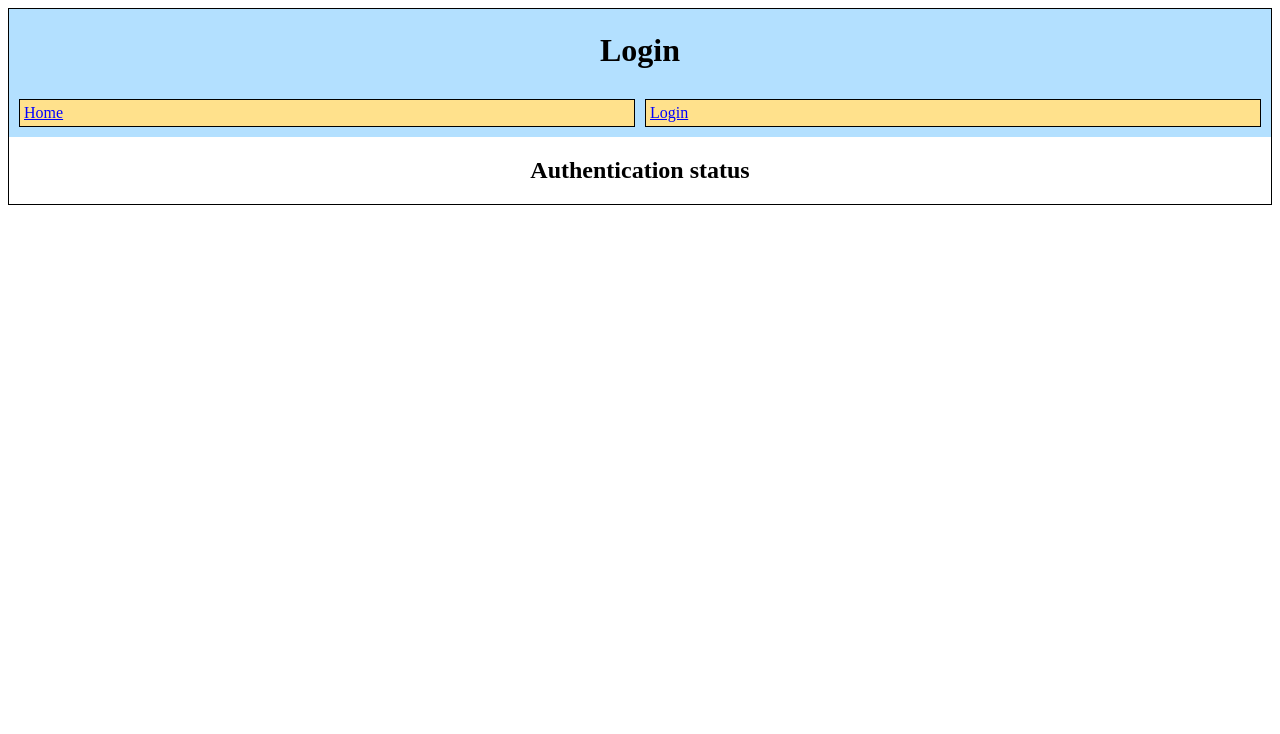
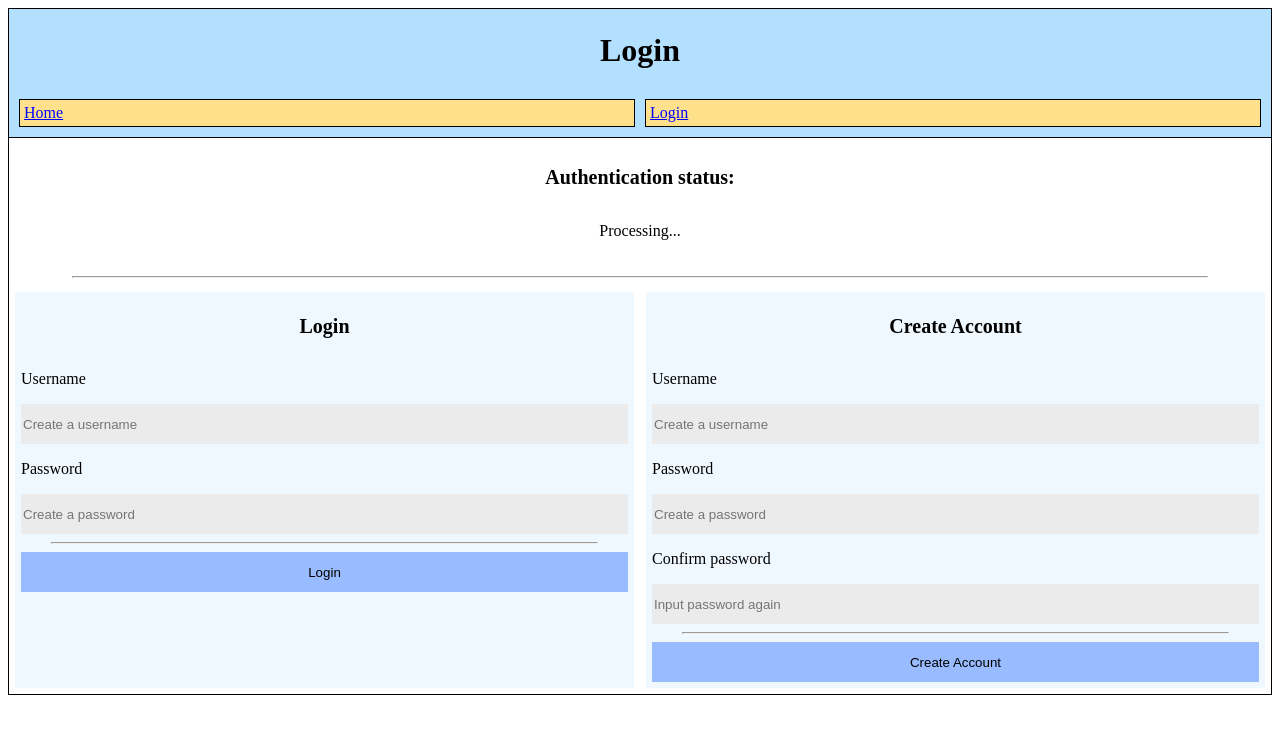
Before and after one commit to sudo75/alphabeta, a website: page public/login/login.html in a window 1280 px wide. Drawn offline with Linux system fonts and the light colour scheme.

Commit message:
added login screen, no functionality yet

```diff
--- a/public/global/page-header.js
+++ b/public/global/page-header.js
@@ -11,7 +11,6 @@ class PageHeader extends HTMLElement {
             <style>
                 header {
                     width: 100%;
-                    min-width: 300px;
 
                     display: flex;
                     justify-content: center;
@@ -23,6 +22,8 @@ class PageHeader extends HTMLElement {
 
                     background-color: #b3e0ff;
                     box-sizing: border-box;
+
+                    border-bottom: 1px solid black;
                 }
 
                 .title {
--- a/public/global/styling.css
+++ b/public/global/styling.css
@@ -1,5 +1,6 @@
 body {
     border: 1px solid black;
+    min-width: 300px;
 }
 
 .main {
--- a/public/login/login.css
+++ b/public/login/login.css
@@ -1,9 +1,74 @@
-
+* {
+    box-sizing: border-box;
+}
 
 h2 {
     text-align: center;
+    font-size: 20px;
+    font-weight: bold;
 }
 
 .auth_status {
+    display: flex;
+    flex-direction: column;
+    justify-content: center;
     width: 100%;
+
+    text-align: center;
+
+    padding: 12px;
 }
+
+.auth_info {
+    font-size: 16px;
+}
+
+
+.auth_container {
+    width: 100%;
+    display: flex;
+}
+
+.auth_menu {
+    display: flex;
+    flex-direction: column;
+    flex: 1;
+
+    margin: 6px;
+    padding: 6px;
+
+    background-color: aliceblue;
+
+}
+
+button {
+    height: 40px;
+    border: none;
+    background-color: #98bcff;
+
+    cursor: pointer;
+
+    transition: transform 0.2s ease;
+}
+
+button:hover {
+    transform: scale(1.01);
+    background-color: #7caaff;
+}
+
+button:active {
+    transform: scale(0.99);
+}
+
+
+input {
+    height: 40px;
+    border: none;
+    outline: none;
+
+    background-color: #ebebeb;
+}
+
+input:focus {
+    border: 1px solid grey;
+}
--- a/public/login/login.html
+++ b/public/login/login.html
@@ -15,21 +15,43 @@
 
     <main>
         <div class="auth_status">
-            <h2>Authentication status</h2>
+            <h2>Authentication status: </h2>
+            <p class="auth_info">Processing...</p>
         </div>
 
+        <hr style="width: 90%;">
+
         <div class="auth_container">
-            <div class="auth_menu" id="login">
+            <div class="auth_menu" id="auth_menu_login">
+                <h2>Login</h2>
+                <p>Username</p>
+                <input type="text" placeholder="Create a username">
+                <p>Password</p>
+                <input type="text" placeholder="Create a password">
 
+                <hr style="width: 90%;">
+
+                <button id="create_account">Login</button>
             </div>
 
-            <div class="auth_menu" id="new_user">
+            <div class="auth_menu" id="auth_menu_create_account">
+                <h2>Create Account</h2>
+                <p>Username</p>
+                <input type="text" placeholder="Create a username">
+                <p>Password</p>
+                <input type="text" placeholder="Create a password">
+                <p>Confirm password</p>
+                <input type="text" placeholder="Input password again">
 
+                <hr style="width: 90%;">
+
+                <button id="create_account">Create Account</button>
             </div>
 
         </div>
     </main>
 
     <script src="../global/page-header.js"></script>
+    <script src="./login.js"></script>
 </body>
 </html>
--- /dev/null
+++ b/public/login/login.js
@@ -0,0 +1,27 @@
+// Authentication status
+const ele_auth_info = document.querySelector('.auth_info');
+
+async function isLoggedIn() {
+    try {
+
+
+
+    } catch (err) {
+        console.error(err);
+    }
+}
+
+
+// Create account
+const btn_create_account = document.querySelector('#create_account');
+btn_create_account.addEventListener('click', createAccount());
+
+async function createAccount() {
+    try {
+
+
+
+    } catch (err) {
+        console.error(err);
+    }
+}
```
